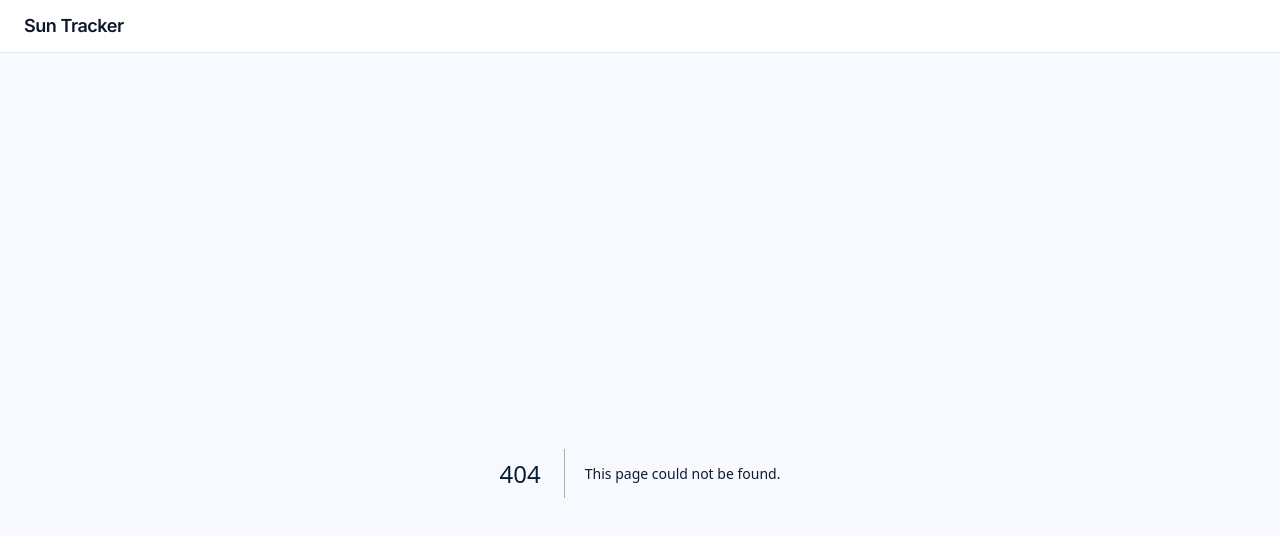
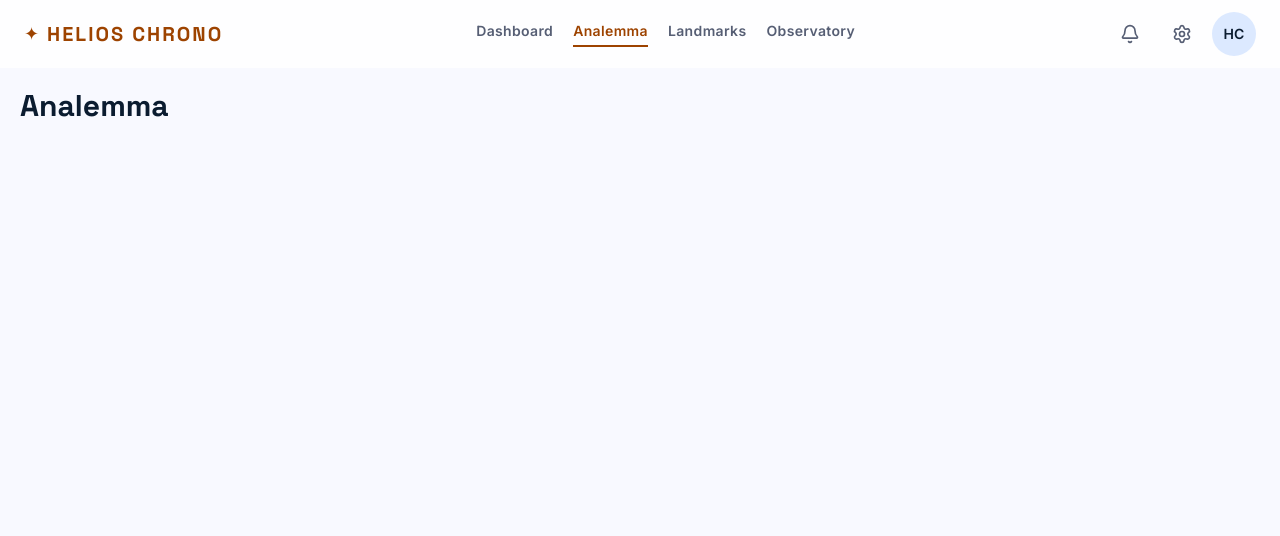
Before and after one commit to bereniketech/sun-tracker-website, a Next.js app: page /analemma in a window 1280 px wide. Before the commit this address had no page. Shown: the top 536 px of the page. Built offline with nearby package versions, Linux system fonts and the light colour scheme.

Commit message:
feat: implement TopBar and BottomNav components, add new pages for Analemma, Landmarks, and Observatory

```diff
--- /dev/null
+++ b/src/app/analemma/page.tsx
@@ -0,0 +1,7 @@
+export default function AnalemmaPage() {
+  return (
+    <main>
+      <h1 className="font-headline text-3xl font-bold text-on-surface">Analemma</h1>
+    </main>
+  );
+}
--- /dev/null
+++ b/src/app/landmarks/page.tsx
@@ -0,0 +1,7 @@
+export default function LandmarksPage() {
+  return (
+    <main>
+      <h1 className="font-headline text-3xl font-bold text-on-surface">Landmarks</h1>
+    </main>
+  );
+}
--- a/src/app/layout.tsx
+++ b/src/app/layout.tsx
@@ -1,6 +1,8 @@
 import type { Metadata } from "next";
 import { Geist, Geist_Mono, Inter, Space_Grotesk } from "next/font/google";
 import "leaflet/dist/leaflet.css";
+import { BottomNav } from "@/components/shell/bottom-nav";
+import { TopBar } from "@/components/shell/top-bar";
 import "./globals.css";
 
 const geistSans = Geist({
@@ -39,17 +41,13 @@ export default function RootLayout({
       className={`${geistSans.variable} ${geistMono.variable} ${spaceGrotesk.variable} ${inter.variable}`}
     >
       <body className="min-h-screen flex flex-col bg-surface font-body text-on-surface">
-        <header className="border-b bg-white/90 px-4 py-3 backdrop-blur md:px-6">
-          <div className="mx-auto w-full max-w-[1600px]">
-            <p className="text-lg font-semibold tracking-tight text-slate-900">Sun Tracker</p>
-          </div>
-        </header>
-
-        <main className="flex-1 p-3 md:p-5">
+        <TopBar />
+        <main className="flex-1 p-3 pb-20 md:p-5 md:pb-0">
           <div className="mx-auto w-full max-w-[1600px]">
             {children}
           </div>
         </main>
+        <BottomNav />
       </body>
     </html>
   );
--- /dev/null
+++ b/src/app/observatory/page.tsx
@@ -0,0 +1,7 @@
+export default function ObservatoryPage() {
+  return (
+    <main>
+      <h1 className="font-headline text-3xl font-bold text-on-surface">Observatory</h1>
+    </main>
+  );
+}
--- /dev/null
+++ b/src/components/shell/bottom-nav.tsx
@@ -0,0 +1,59 @@
+"use client";
+
+import Link from "next/link";
+import { usePathname } from "next/navigation";
+import { Eye, LayoutDashboard, MapPin, TrendingUp } from "lucide-react";
+
+interface BottomNavItem {
+  href: string;
+  label: string;
+  icon: typeof LayoutDashboard;
+}
+
+const BOTTOM_NAV_ITEMS: ReadonlyArray<BottomNavItem> = [
+  { href: "/", label: "Dashboard", icon: LayoutDashboard },
+  { href: "/analemma", label: "Analemma", icon: TrendingUp },
+  { href: "/landmarks", label: "Landmarks", icon: MapPin },
+  { href: "/observatory", label: "Observatory", icon: Eye },
+];
+
+function isActivePath(pathname: string, href: string): boolean {
+  if (href === "/") {
+    return pathname === "/" || pathname.startsWith("/city");
+  }
+
+  return pathname === href || pathname.startsWith(`${href}/`);
+}
+
+export function BottomNav() {
+  const pathname = usePathname();
+
+  return (
+    <nav
+      className="fixed bottom-0 left-0 right-0 z-50 bg-surface-container-lowest shadow-[0_-4px_24px_rgba(11,28,48,0.06)] md:hidden"
+      aria-label="Mobile primary"
+    >
+      <div className="grid grid-cols-4">
+        {BOTTOM_NAV_ITEMS.map((item) => {
+          const Icon = item.icon;
+          const isActive = isActivePath(pathname, item.href);
+
+          return (
+            <Link
+              key={item.href}
+              href={item.href}
+              className={`flex min-h-14 flex-col items-center justify-center gap-1 border-t-2 px-2 py-2 text-xs font-semibold tracking-wide transition-colors ${
+                isActive
+                  ? "border-primary text-primary"
+                  : "border-transparent text-secondary hover:text-on-surface"
+              }`}
+            >
+              <Icon className="h-4 w-4" aria-hidden="true" />
+              <span>{item.label}</span>
+            </Link>
+          );
+        })}
+      </div>
+    </nav>
+  );
+}
--- /dev/null
+++ b/src/components/shell/top-bar.tsx
@@ -0,0 +1,84 @@
+"use client";
+
+import Link from "next/link";
+import { usePathname } from "next/navigation";
+import { Bell, Settings } from "lucide-react";
+
+interface TopBarItem {
+  href: string;
+  label: string;
+}
+
+const TOP_BAR_ITEMS: ReadonlyArray<TopBarItem> = [
+  { href: "/", label: "Dashboard" },
+  { href: "/analemma", label: "Analemma" },
+  { href: "/landmarks", label: "Landmarks" },
+  { href: "/observatory", label: "Observatory" },
+];
+
+function isActivePath(pathname: string, href: string): boolean {
+  if (href === "/") {
+    return pathname === "/" || pathname.startsWith("/city");
+  }
+
+  return pathname === href || pathname.startsWith(`${href}/`);
+}
+
+export function TopBar() {
+  const pathname = usePathname();
+
+  return (
+    <header className="sticky top-0 z-50 bg-white/80 backdrop-blur-xl">
+      <div className="mx-auto flex w-full max-w-[1600px] items-center justify-between gap-4 px-4 py-3 md:px-6">
+        <div className="flex items-center gap-2">
+          <span className="text-lg leading-none text-primary" aria-hidden="true">
+            ✦
+          </span>
+          <span className="font-headline text-xl font-bold uppercase tracking-widest text-primary">
+            HELIOS CHRONO
+          </span>
+        </div>
+
+        <nav className="hidden items-center gap-5 md:flex" aria-label="Primary">
+          {TOP_BAR_ITEMS.map((item) => {
+            const isActive = isActivePath(pathname, item.href);
+
+            return (
+              <Link
+                key={item.href}
+                href={item.href}
+                className={`border-b-2 pb-1 text-sm font-semibold tracking-wide transition-colors ${
+                  isActive
+                    ? "border-primary text-primary"
+                    : "border-transparent text-secondary hover:text-on-surface"
+                }`}
+              >
+                {item.label}
+              </Link>
+            );
+          })}
+        </nav>
+
+        <div className="flex items-center gap-2">
+          <button
+            type="button"
+            aria-label="Notifications"
+            className="flex h-11 w-11 items-center justify-center rounded-full text-secondary transition-colors hover:bg-surface-container hover:text-on-surface"
+          >
+            <Bell className="h-5 w-5" />
+          </button>
+          <button
+            type="button"
+            aria-label="Settings"
+            className="hidden h-11 w-11 items-center justify-center rounded-full text-secondary transition-colors hover:bg-surface-container hover:text-on-surface md:flex"
+          >
+            <Settings className="h-5 w-5" />
+          </button>
+          <div className="flex h-11 w-11 items-center justify-center rounded-full bg-surface-container-high text-sm font-semibold text-on-surface">
+            HC
+          </div>
+        </div>
+      </div>
+    </header>
+  );
+}
```
Also changed, not shown: .claude/CLAUDE.md, .spec/helios-chrono-ui/tasks/task-002.md.
